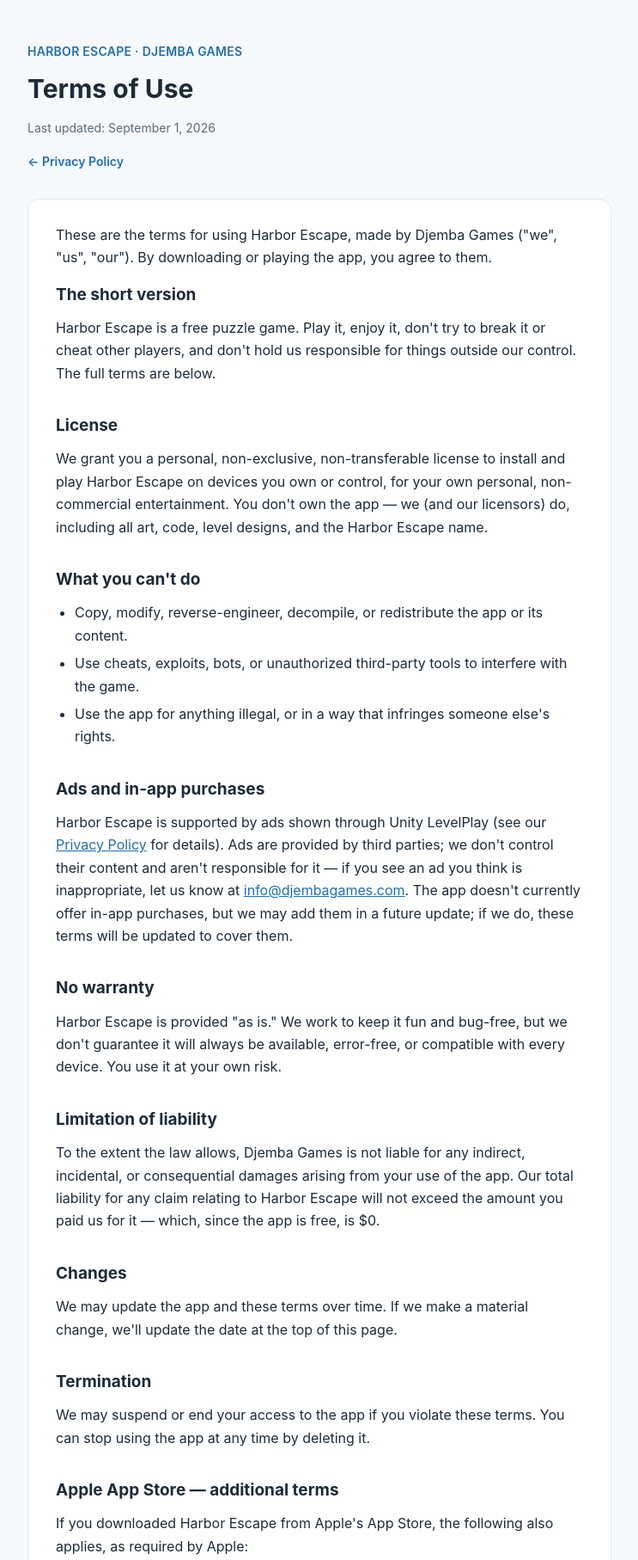
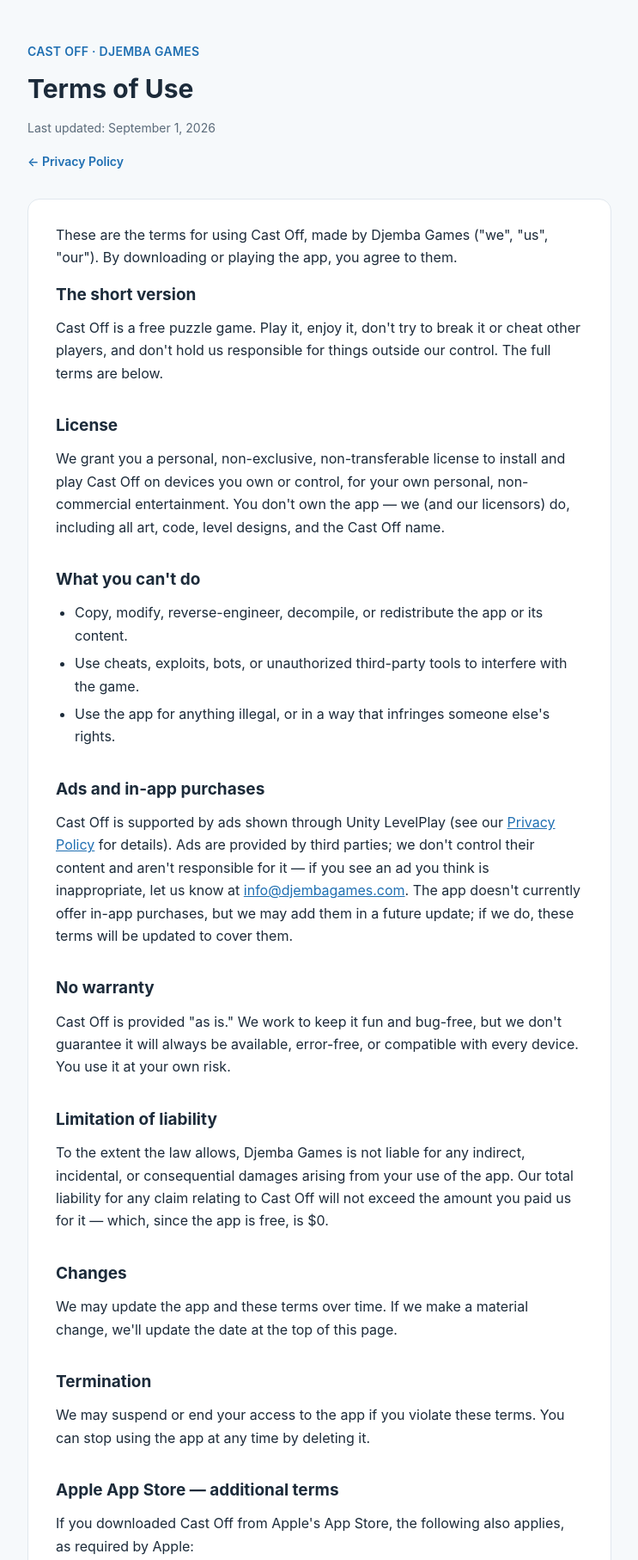
Before and after one commit to DjembaGames/djembagames-legal, a plain HTML site: page terms/index.html in a window 1280 px wide. Shown: the top 1814 px of the page at 86% size, without its empty margins (268-1011 px from the left). Drawn offline with Linux system fonts and the light colour scheme.

Commit message:
Add files via upload

```diff
--- a/terms/index.html
+++ b/terms/index.html
@@ -3,7 +3,7 @@
 <head>
 <meta charset="UTF-8">
 <meta name="viewport" content="width=device-width, initial-scale=1.0">
-<title>Terms of Use — Harbor Escape</title>
+<title>Terms of Use — Cast Off</title>
 <style>
   :root {
     --bg: #f6f9fb;
@@ -86,7 +86,7 @@
 <body>
 <div class="wrap">
   <header>
-    <p class="eyebrow">Harbor Escape · Djemba Games</p>
+    <p class="eyebrow">Cast Off · Djemba Games</p>
     <h1>Terms of Use</h1>
     <p class="updated">Last updated: September 1, 2026</p>
     <nav class="pages"><a href="/privacy">← Privacy Policy</a></nav>
@@ -94,23 +94,23 @@
 
   <div class="card">
     <p class="lede">
-      These are the terms for using Harbor Escape, made by Djemba Games ("we", "us", "our"). By
+      These are the terms for using Cast Off, made by Djemba Games ("we", "us", "our"). By
       downloading or playing the app, you agree to them.
     </p>
 
     <h2>The short version</h2>
     <p>
-      Harbor Escape is a free puzzle game. Play it, enjoy it, don't try to break it or cheat other
+      Cast Off is a free puzzle game. Play it, enjoy it, don't try to break it or cheat other
       players, and don't hold us responsible for things outside our control. The full terms are
       below.
     </p>
 
     <h2>License</h2>
     <p>
-      We grant you a personal, non-exclusive, non-transferable license to install and play Harbor
-      Escape on devices you own or control, for your own personal, non-commercial entertainment.
+      We grant you a personal, non-exclusive, non-transferable license to install and play Cast
+      Off on devices you own or control, for your own personal, non-commercial entertainment.
       You don't own the app — we (and our licensors) do, including all art, code, level designs,
-      and the Harbor Escape name.
+      and the Cast Off name.
     </p>
 
     <h2>What you can't do</h2>
@@ -122,7 +122,7 @@
 
     <h2>Ads and in-app purchases</h2>
     <p>
-      Harbor Escape is supported by ads shown through Unity LevelPlay (see our
+      Cast Off is supported by ads shown through Unity LevelPlay (see our
       <a href="/privacy">Privacy Policy</a> for details). Ads are provided by third parties; we
       don't control their content and aren't responsible for it — if you see an ad you think is
       inappropriate, let us know at <a href="mailto:info@djembagames.com">info@djembagames.com</a>.
@@ -132,7 +132,7 @@
 
     <h2>No warranty</h2>
     <p>
-      Harbor Escape is provided "as is." We work to keep it fun and bug-free, but we don't
+      Cast Off is provided "as is." We work to keep it fun and bug-free, but we don't
       guarantee it will always be available, error-free, or compatible with every device. You use
       it at your own risk.
     </p>
@@ -141,7 +141,7 @@
     <p>
       To the extent the law allows, Djemba Games is not liable for any indirect, incidental, or
       consequential damages arising from your use of the app. Our total liability for any claim
-      relating to Harbor Escape will not exceed the amount you paid us for it — which, since the
+      relating to Cast Off will not exceed the amount you paid us for it — which, since the
       app is free, is $0.
     </p>
 
@@ -159,7 +159,7 @@
 
     <h2>Apple App Store — additional terms</h2>
     <p>
-      If you downloaded Harbor Escape from Apple's App Store, the following also applies, as
+      If you downloaded Cast Off from Apple's App Store, the following also applies, as
       required by Apple:
     </p>
     <ul>
@@ -189,7 +189,7 @@
   </div>
 
   <footer>
-    Harbor Escape is developed by Djemba Games.
+    Cast Off is developed by Djemba Games.
   </footer>
 </div>
 </body>
```
Also changed, not shown: privacy/index.html (+9 -9 lines).
